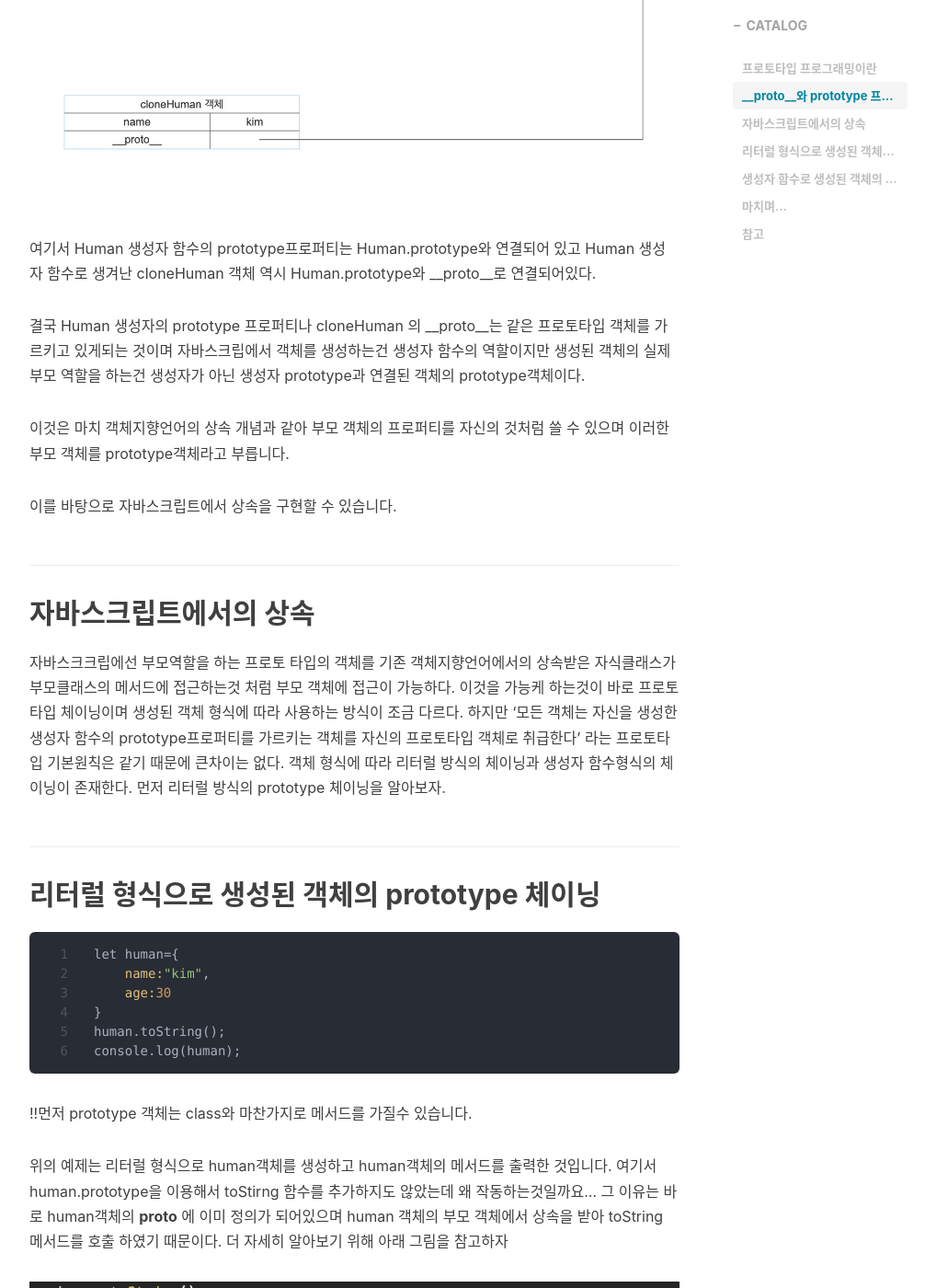
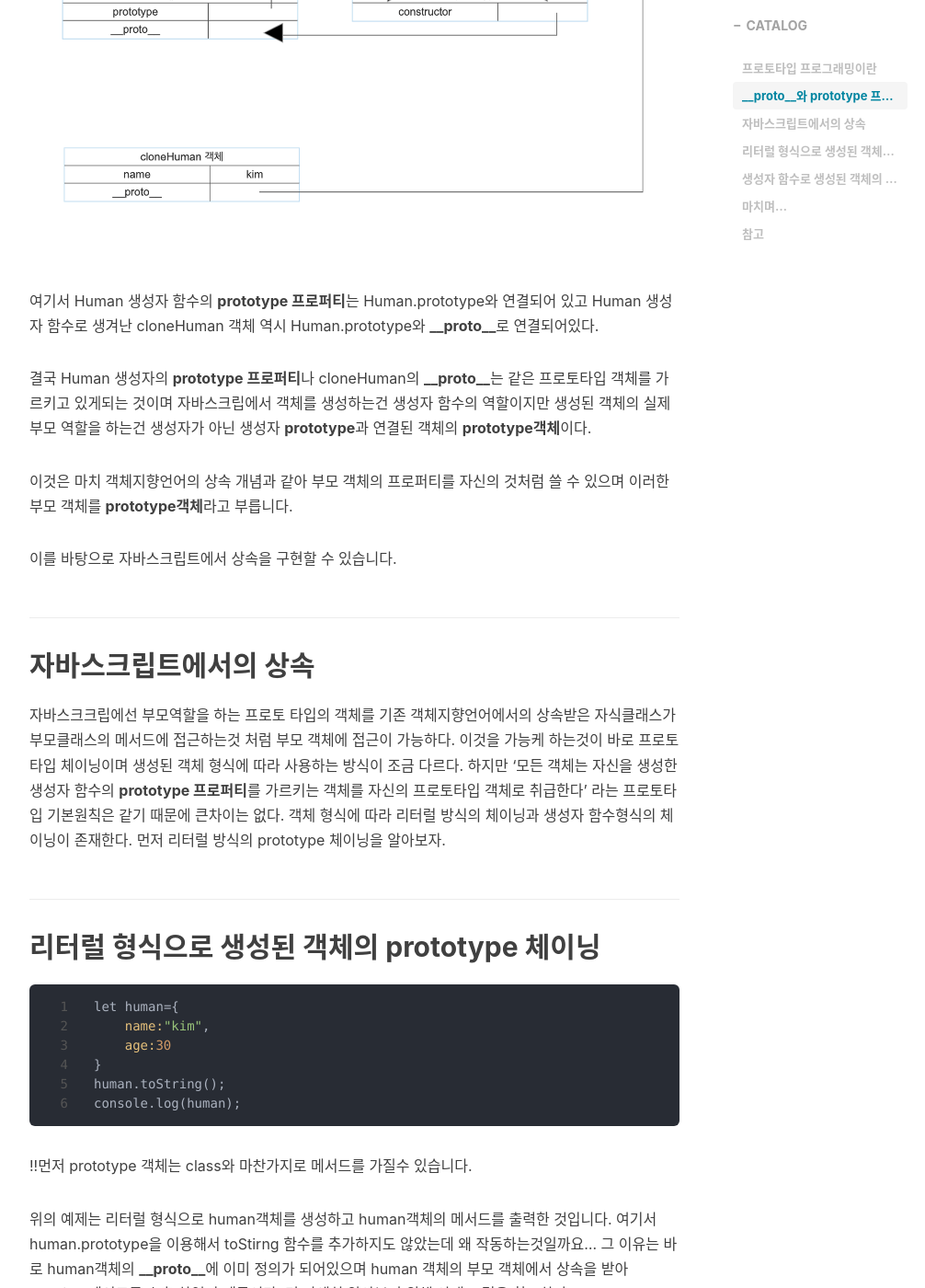
Before and after one commit to lss3070/Room19, a Jekyll site: the page built from _posts/2021-01-23-[Javascript]-ProtoType.md, in a window 1280 px wide and 1400 px high, scrolled down 2018 px. Shown: the whole window at 92% size, without its empty margins (233-1239 px from the left). Built offline with Jekyll 4.4.1, drawn with Linux system fonts in a browser that asks for light colours; nearby versions of some CDN libraries; library files that are not in the unit come from our copies; comment, search, counter and statistics services are not loaded; some of the changed text lies outside the part shown.

````diff
--- a/_posts/2021-01-23-[Javascript]-ProtoType.md
+++ b/_posts/2021-01-23-[Javascript]-ProtoType.md
@@ -19,7 +19,7 @@ tags:
 이 포스팅을 통해 프로토타입에 대해 정확하게 알고가는 계기가 되면 좋겠으며 다른 사람들에게도 도움이 되길 바랍니다.
 
 
-본문에서 ECMAScript에서 사용되는 PrototypeLink인[[Prototype]] 프로퍼티는 본문에서 __proto__로 명시하겠습니다.
+본문에서 ECMAScript에서 사용되는 PrototypeLink인[[Prototype]] 프로퍼티는 본문에서 **__proto__**로 명시하겠습니다.
 
 프로토타입 프로그래밍이란
 ---
@@ -51,15 +52,15 @@ console.dir(cloneHuman);
 ```
 ![__proto__&prototype 예제]({{site.url}}/img/javascript/prototype/prototype_step3.png)
 
-여기서 Human 생성자 함수의 prototype프로퍼티는 Human.prototype와 연결되어 있고
-Human 생성자 함수로 생겨난 cloneHuman 객체 역시 Human.prototype와 __proto__로 연결되어있다.
+여기서 Human 생성자 함수의 **prototype 프로퍼티**는 Human.prototype와 연결되어 있고
+Human 생성자 함수로 생겨난 cloneHuman 객체 역시 Human.prototype와 **__proto__**로 연결되어있다.
 
-결국 Human 생성자의 prototype 프로퍼티나 cloneHuman 의 __proto__는 같은 프로토타입 객체를 가르키고 있게되는 것이며
+결국 Human 생성자의 **prototype 프로퍼티**나 cloneHuman의 **__proto__**는 같은 프로토타입 객체를 가르키고 있게되는 것이며
 자바스크립에서 객체를 생성하는건 생성자 함수의 역할이지만 생성된 객체의 실제 부모 역할을 하는건 생성자가 아닌
-생성자 prototype과 연결된 객체의 prototype객체이다.
+생성자 **prototype**과 연결된 객체의 **prototype객체**이다.
 
 이것은 마치 객체지향언어의 상속 개념과 같아 부모 객체의 프로퍼티를 자신의 것처럼 쓸 수 있으며
-이러한 부모 객체를 prototype객체라고 부릅니다.
+이러한 부모 객체를 **prototype객체**라고 부릅니다.
 
 이를 바탕으로 자바스크립트에서 상속을 구현할 수 있습니다.
 
@@ -68,7 +69,7 @@ Human 생성자 함수로 생겨난 cloneHuman 객체 역시 Human.prototype와
 ---
 자바스크크립에선 부모역할을 하는 프로토 타입의 객체를 기존 객체지향언어에서의 상속받은 자식클래스가 부모클래스의 메서드에 접근하는것 처럼
 부모 객체에 접근이 가능하다. 이것을 가능케 하는것이 바로 프로토타입 체이닝이며 생성된 객체 형식에 따라 사용하는 방식이 조금 다르다.
-하지만 '모든 객체는 자신을 생성한 생성자 함수의 prototype프로퍼티를 가르키는 객체를 자신의 프로토타입 객체로 취급한다'
+하지만 '모든 객체는 자신을 생성한 생성자 함수의 **prototype 프로퍼티**를 가르키는 객체를 자신의 프로토타입 객체로 취급한다'
 라는 프로토타입 기본원칙은 같기 때문에 큰차이는 없다.
 객체 형식에 따라 리터럴 방식의 체이닝과 생성자 함수형식의 체이닝이 존재한다.
 먼저 리터럴 방식의 prototype 체이닝을 알아보자.
@@ -88,14 +89,14 @@ console.log(human);
 
 위의 예제는 리터럴 형식으로 human객체를 생성하고 human객체의 메서드를 출력한 것입니다.
 여기서 human.prototype을 이용해서 toStirng 함수를 추가하지도 않았는데 왜 작동하는것일까요...
-그 이유는 바로 human객체의 __proto__ 에 이미 정의가 되어있으며 human 객체의 부모 객체에서 상속을 받아
+그 이유는 바로 human객체의 **__proto__**에 이미 정의가 되어있으며 human 객체의 부모 객체에서 상속을 받아
 toString 메서드를 호출 하였기 때문이다.
 더 자세히 알아보기 위해 아래 그림을 참고하자
 
  ![리터럴예제]({{site.url}}/img/javascript/prototype/prototype_step1.png)
 
-위의 실행결과를 보면 알 수 있듯이 age,name 프로퍼티 이외에도 __proto__라는 프로퍼티가 있는 것을 알 수 있다.
-여기서 __proto__에 정의 되어있는것은 Object prototype객체이며 human객체의 부모객체이다. __proto__를 통해
+위의 실행결과를 보면 알 수 있듯이 age,name 프로퍼티 이외에도 **__proto__**라는 프로퍼티가 있는 것을 알 수 있다.
+여기서 **__proto__**에 정의 되어있는것은 Object prototype객체이며 human객체의 부모객체이다. **__proto__**를 통해
 부모 객체와 연결되어 있으며 Object prototype에는 toString()이라는 메서드가 명시되어 있기 때문에 Object prototype 객체를
 상속받은 human객체는 human.toString()메서드를 호출해도 에러가 나지 않는것이다.
 
@@ -148,7 +149,7 @@ cloneHuman.hasOwnProperty()메서드를 호출할때 cloneHuman에 hasOwnPropert
 
 
 위의 코드를 그림으로 표현하면 다음과 같다.
-- ![함수 형식의 prototype상속]({{site.url}}/img/javascript/prototype/prototype_step4.png)
+ ![함수 형식의 prototype상속]({{site.url}}/img/javascript/prototype/prototype_step4.png)
 
 
 
````
Also changed, not shown: other parts of _posts/2021-01-23-[Javascript]-ProtoType.md (+4 -5 lines).
